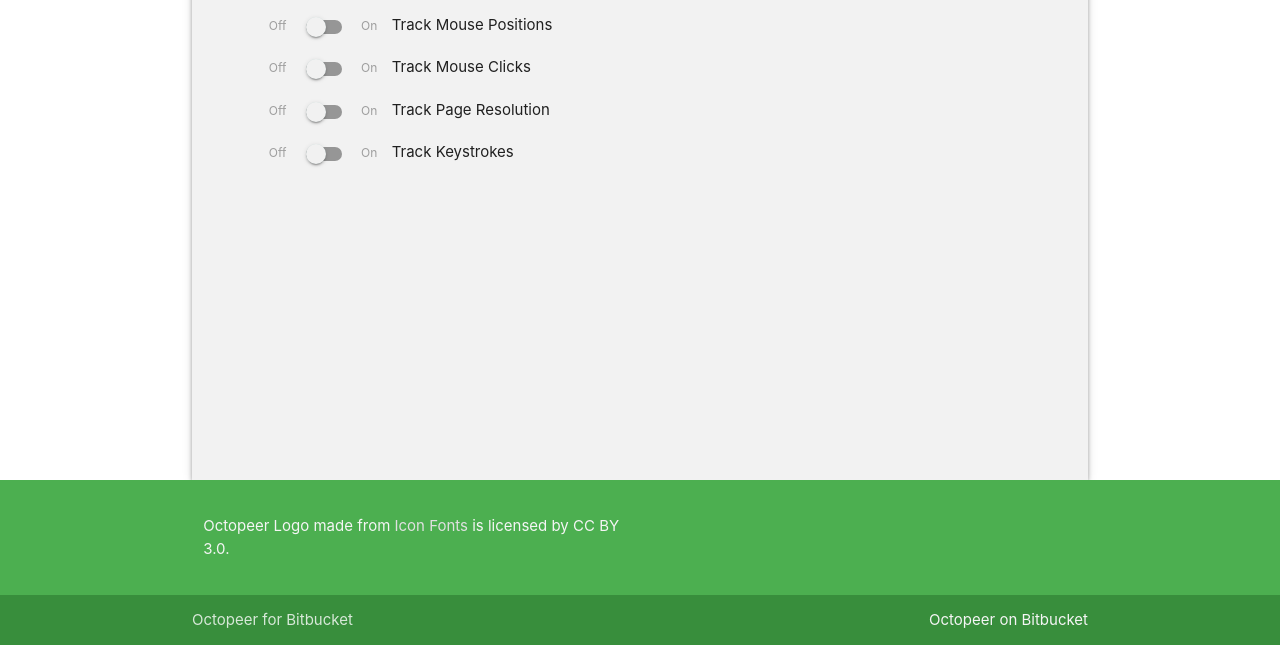
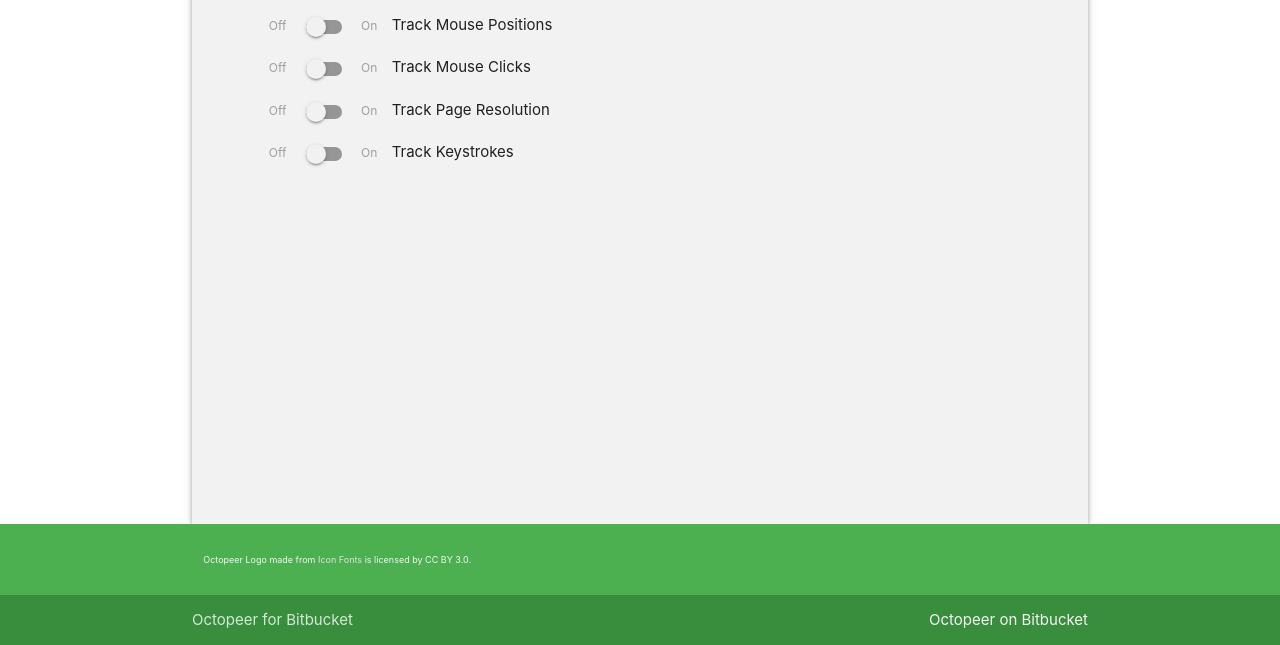
Before and after one commit to 8uurg/ooc-octopeer, a website with bundled scripts: page src/main/html/settings.html in a window 1280 px wide. Shown: the part 155-800 px from the top of the page. Built offline with nearby package versions, Linux system fonts and the light colour scheme.

Commit message:
Change acknowledgement size

```diff
--- a/src/main/css/settings_page.css
+++ b/src/main/css/settings_page.css
@@ -67,3 +67,7 @@ main {
     flex: 1 0 auto;
     margin-top: -10px !important;
 }
+
+.acknowledgement {
+    font-size: xx-small;
+}
--- a/src/main/html/settings.html
+++ b/src/main/html/settings.html
@@ -106,7 +106,7 @@
     <div class="container">
         <div class="row">
             <div class="col s6">
-                <p class="grey-text text-lighten-4">Octopeer Logo made from <a class="grey-text text-lighten-2" href="http://www.onlinewebfonts.com/icon">Icon Fonts</a> is licensed by CC BY 3.0.</p>
+                <p class="grey-text small text-lighten-4 acknowledgement">Octopeer Logo made from <a class="grey-text text-lighten-2" href="http://www.onlinewebfonts.com/icon/432263" target="_blank">Icon Fonts</a> is licensed by CC BY 3.0.</p>
             </div>
         </div>
     </div>
```
